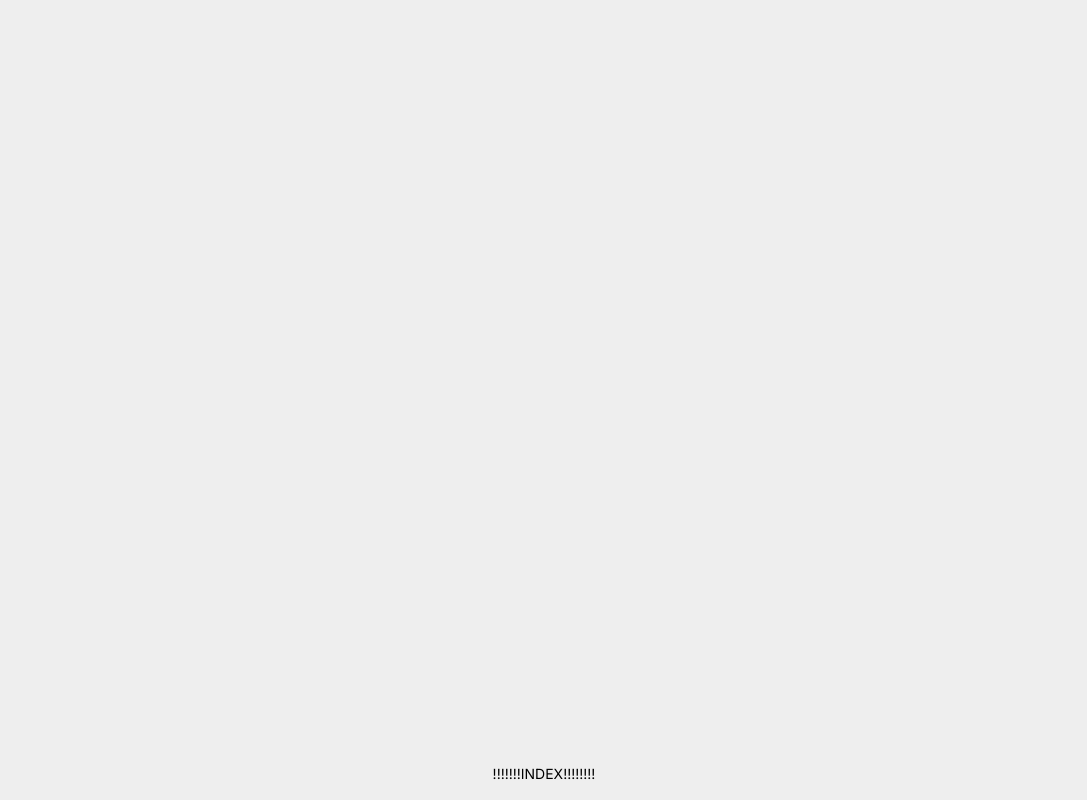
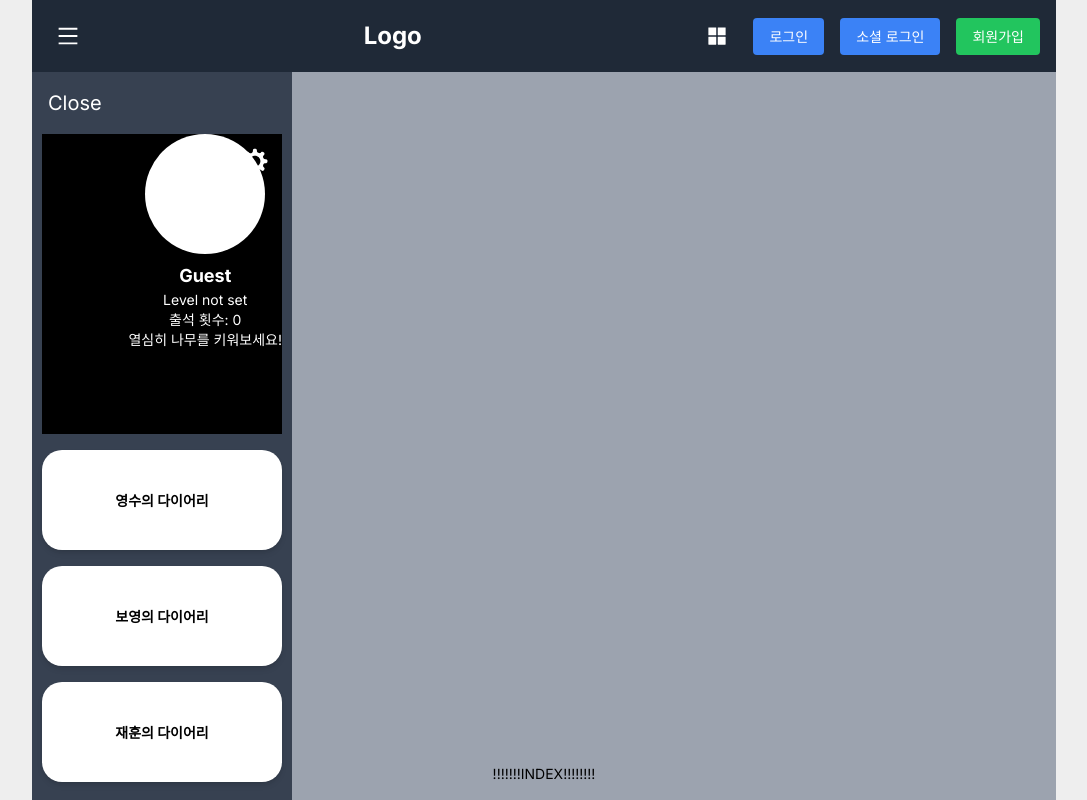
Before and after one commit to JJQKR/plantree-my, a Next.js app: page /view in a window 1280 px wide. Shown: the top 800 px of the page, without its empty margins (96-1183 px from the left). Built offline with nearby package versions, Linux system fonts and the light colour scheme; no server answers.

Commit message:
[update] view-layout.tsx 생성 및 ClientLayout코드 적용

```diff
--- /dev/null
+++ b/src/app/view/layout.tsx
@@ -0,0 +1,32 @@
+'use client';
+
+import React from 'react';
+import { useStore } from '@/stores/sidebar.store';
+import Header from '@/components/molecules/Header';
+import Sidebar from '@/components/molecules/Sidebar';
+
+// Next.js에서는 use client 지시어가 있는 컴포넌트에서 metadata를 내보내는 것이 허용되지 않습니다.
+// 이 문제를 해결하기 위해서는 layout.tsx 파일을 클라이언트 컴포넌트와 서버 컴포넌트로 분리
+// 클라이언트 컴포넌트로 분리한게 이 ClientLayout.tsx
+
+const ClientLayout: React.FC<{ children: React.ReactNode }> = ({ children }) => {
+  const { sidebarOpen, toggleSidebar, toggleGrid } = useStore(); // 상태와 상태 변경 함수 가져오기
+
+  return (
+    <div className="flex flex-col min-h-screen">
+      <Header toggleSidebar={toggleSidebar} toggleGrid={toggleGrid} />
+      <div className="flex flex-grow">
+        {sidebarOpen && <Sidebar onClose={toggleSidebar} />}
+        <main
+          className={`bg-gray-400 ${
+            sidebarOpen ? 'w-[764px]' : 'w-full'
+          } h-[930px] flex items-center justify-center transition-all duration-300`}
+        >
+          {children}
+        </main>
+      </div>
+    </div>
+  );
+};
+
+export default ClientLayout;
--- a/src/app/view/page.tsx
+++ b/src/app/view/page.tsx
@@ -1,5 +1,6 @@
 import IndexBottomSheet from '@/components/templates/IndexBottomSheet';
 import React from 'react';
+import '../globals.css';
 
 const ViewPage = () => {
   return (
```
